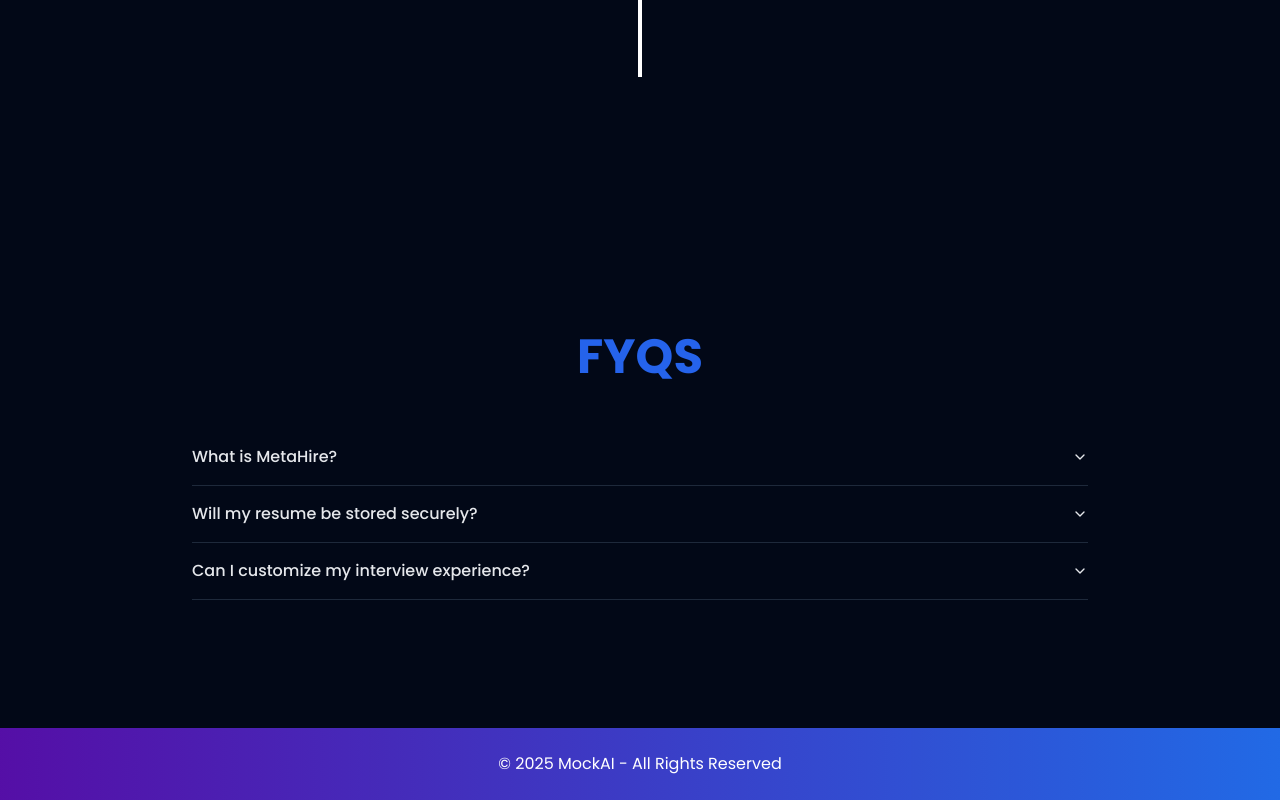
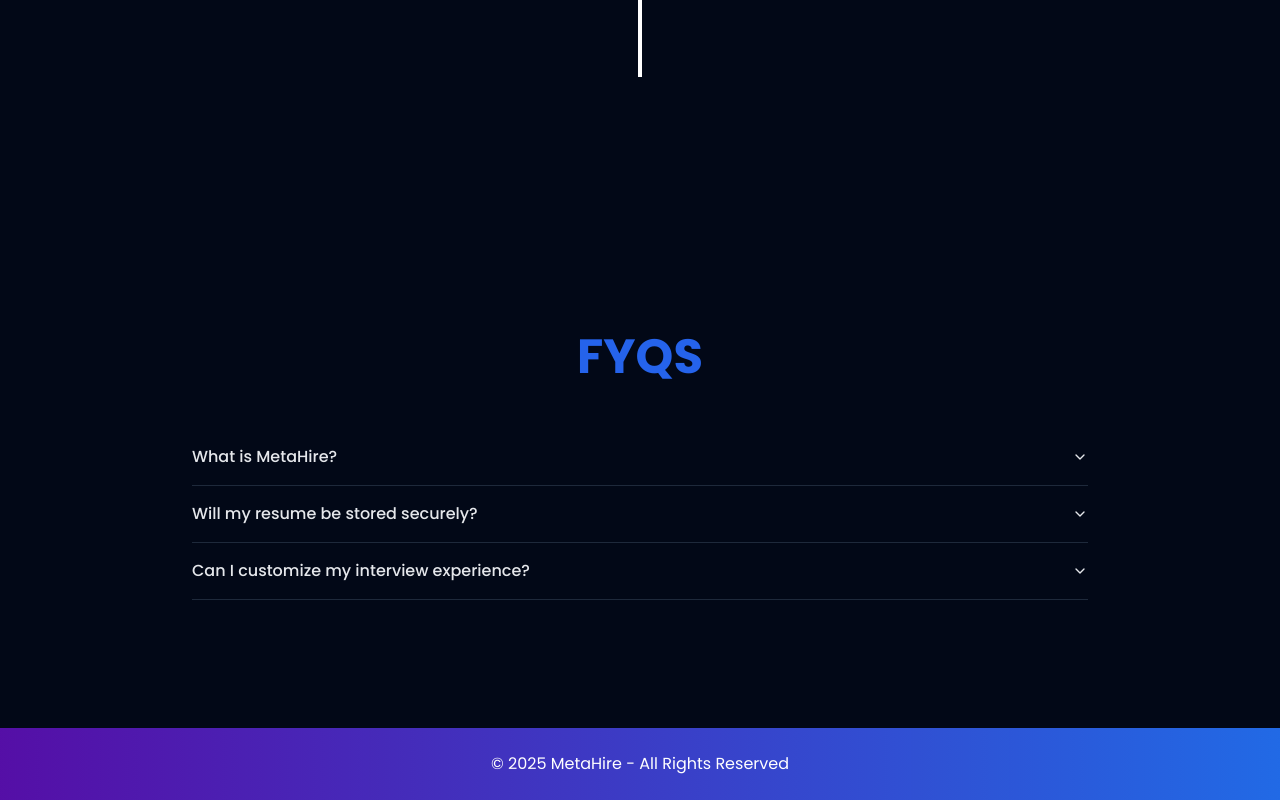
Before and after one commit to Rishabh-1098git/MetaHire, a React (Vite) app in the folder FrontEnd/: page / in a window 1280 px wide. Shown: the part 3645-4445 px from the top of the page. Built offline with nearby package versions, Linux system fonts and the light colour scheme.

Commit message:
Update Home.jsx

```diff
--- a/FrontEnd/src/pages/Home.jsx
+++ b/FrontEnd/src/pages/Home.jsx
@@ -244,7 +244,7 @@
         }}
       >
         <div className="text-center">
-          <p>© 2025 MockAI - All Rights Reserved</p>
+          <p>© 2025 MetaHire - All Rights Reserved</p>
         </div>
       </footer>
     </div>
```
